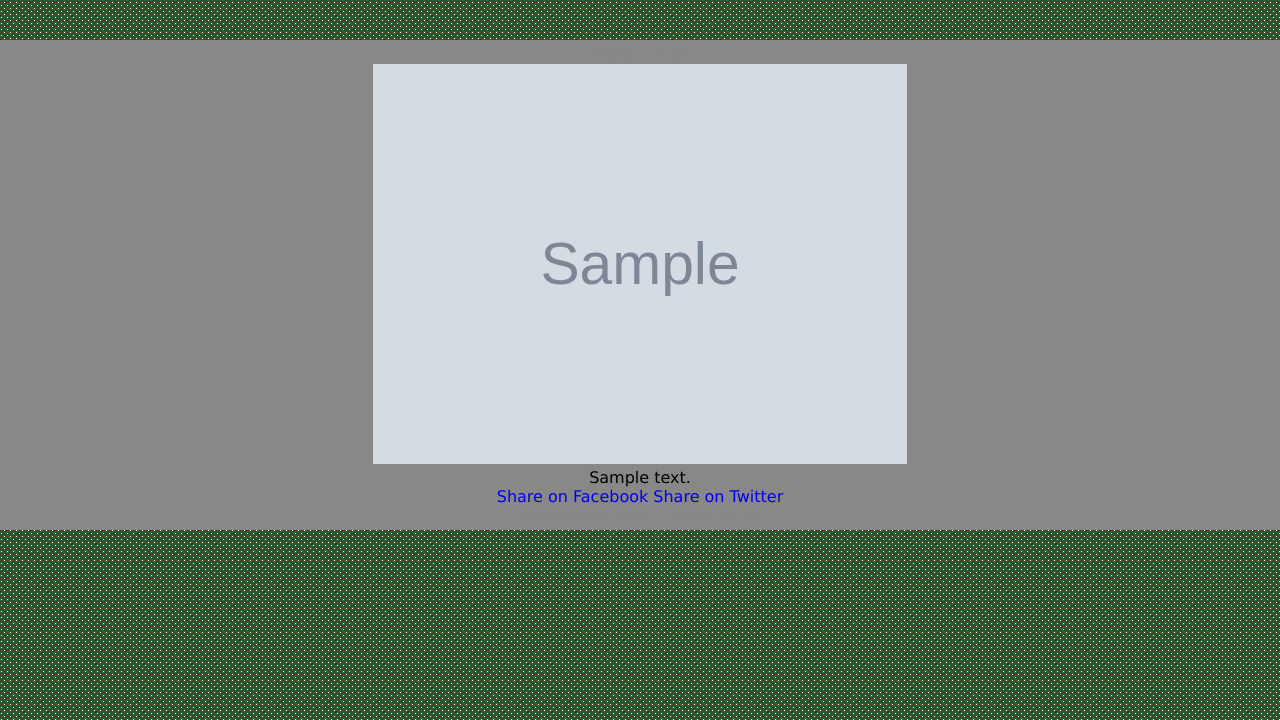
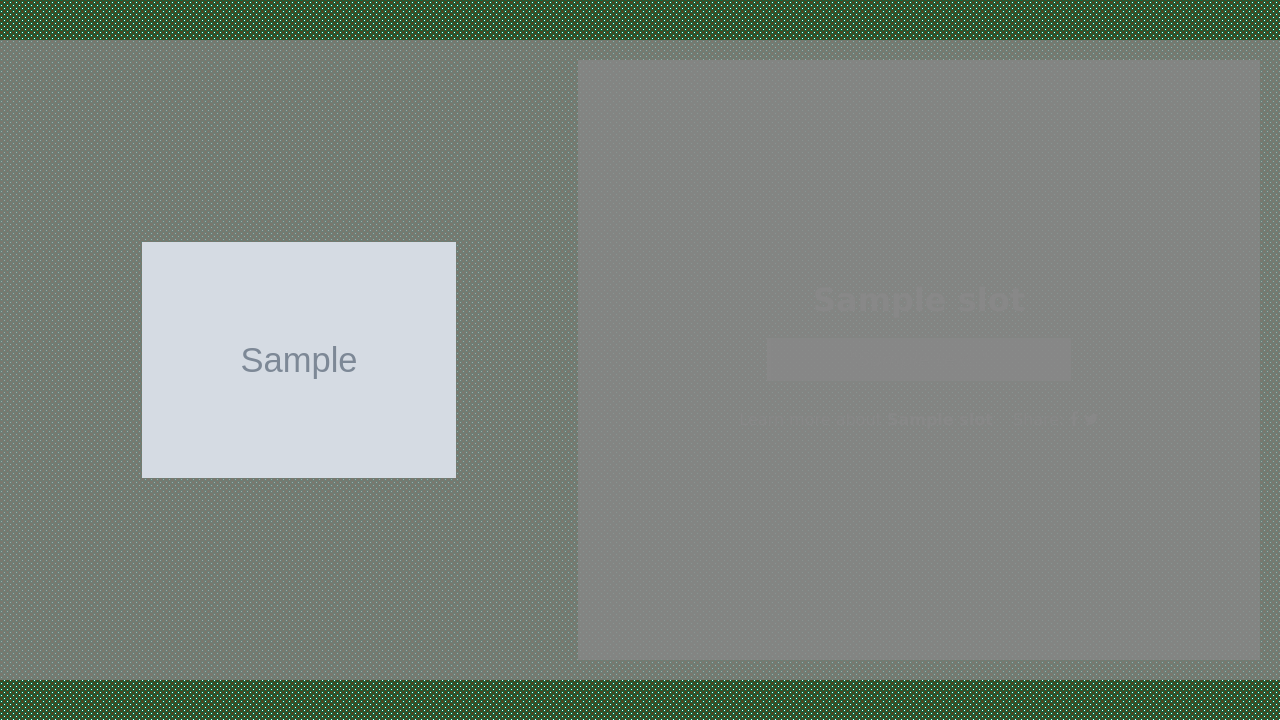
Before and after one commit to drewmtv/byteoflegacy, a Django app: a page that uses legacy/templates/legacy/layout.html in a window 1280 px wide. Shown: the part 80-800 px from the top of the page. Run offline with Django 5.2, Linux system fonts and the light colour scheme; tables that the repository leaves empty hold one stand-in row (values such as "Sample post"); grey boxes marked "Sample" are stand-in pictures.

Commit message:
Improvements: UI/UX, Improved About Me section

```diff
--- a/legacy/static/legacy/styles/main_style.css
+++ b/legacy/static/legacy/styles/main_style.css
@@ -2,7 +2,6 @@ body {
   margin: 0;
   background-color: #49451dfd;
   font-family: Verdana, Geneva, Tahoma, sans-serif;
-  /* height: 100vh; */
   display: flex;
   flex-direction: column;
 
@@ -25,10 +24,8 @@ a {
 }
 
 .block-main-content {
-  /* background-color: #C7FF4A; */
-  /* border-radius: 12px; */
-  /* height: 100%; */
-}
+    background-color: #C7FF4A;
+  }
 
 /* index.html styles */
 .bol-main-content-container {
@@ -305,11 +302,11 @@ a {
   resize: none;
 }
 
-#id_name::placeholder, #id_link::placeholder, #id_slot_number::placeholder {
+#id_name::placeholder, #id_link::placeholder {
   color: #ffffff;
 }
 
-#id_message::placeholder {
+#id_message::placeholder, #id_slot_number::placeholder {
   color: black;
 }
 
@@ -414,7 +411,7 @@ a {
   max-width: 600px;
   margin: auto;
   font-size: 1.2rem;
-  color: #ffffff;
+  color: #333;
   font-style: italic;
   font-weight: 300;
   margin-top: 1.2rem;
--- a/legacy/templates/legacy/card_info.html
+++ b/legacy/templates/legacy/card_info.html
@@ -12,34 +12,105 @@
 
   <style>
     .bol-container {
-        background-color: {{slot.front_bg_color}};
+        background-color: {{slot.front_bg_color}}bf;
+    }
+
+    .bol-fluid-container {
+        flex-grow: 1;
+    }
+
+    .bol-main-container {
+        padding: 20px;
+        display: flex;
+        height: 75vh;
+    }
+
+    .bol-about-me-icon {
+        width: 45%;
+        display: flex;
+        align-items: center;
+    }
+
+    .bol-about-me-details {
+        width: 55%;
+        background-color: {{ slot.back_bg_color }}bf;
+        color: {{ slot.back_text_color }};
+        position: relative;
+        display: flex;
+        align-items: center;
+        justify-content: center;
+    }
+
+    .bol-about-me-name {
+        font-weight: bold;
+        font-size: 2rem;
+    }
+
+    .bol-about-link {
+        display: flex;
+        justify-content: space-around;
+        margin-top: 1.2rem;
+    }
+
+    .bol-about-link div {
+        padding: 10px;
+    }
+
+    #bol-slot-link, #bol-twitter-icon, #bol-facebook-icon {
+        font-size: 1rem;
+        color: {{ slot.back_text_color }};
+    }
+
+    @media (max-width: 768px) {
+        .bol-main-container {
+            flex-direction: column;
+            justify-content: center;
+            align-items: center;
+            gap: 10px;
+        }
+
+        .bol-about-me-icon, .bol-about-me-details {
+            width: 90%;
+        }
+
+        .bol-about-link {
+            display: block;
+        }
     }
   </style>
 {% endblock %}
 
 {% block content %}
-<div class="bol-main-content-container bol-body-content">
-    <div style="color: {{slot.front_text_color}}; aspect-ratio: 1.586;width: 50%;" class="bol-container">
-        <div>{{ slot.name }}</div>
-        <img src="{{ slot.icon }}" alt="{{slot.name}} | {{ slot.slot_number }}" style="width: 100%; height: 100%; object-fit: contain;">
+<div class="bol-main-container bol-body-content">
+    <div class="bol-about-me-icon">
+        <div class="bol-photo-card">
+            <img src="{{ slot.icon }}" alt="{{ slot.name }}" class="bol-photo-card-actual">
+        </div>
     </div>
-    <div>
-        {{ slot.message }}
-    </div>
-    <a href="https://www.facebook.com/sharer/sharer.php?u={{ request.build_absolute_uri }}"
-    target="_blank"
-    rel="noopener noreferrer">
-    Share on Facebook
-    </a>
-    <a href="https://twitter.com/intent/tweet?url={{ request.build_absolute_uri }}&text=Check out this Byte of Legacy slot for {{ slot.name }}"
-    target="_blank"
-    rel="noopener noreferrer">
-    Share on Twitter
-    </a>
-    <div>
-        {% if slot.link %}
-            <a href="{{ slot.link }}" target="_blank" rel="noopener noreferrer" style="background-color: {{ slot.back_bg_color}}; color: {{ slot.back_text_color }};">Learn more about {{ slot.name }}</a>
-        {% endif %}
+    <div class="bol-about-me-details">
+        <div>
+            <div class="bol-about-me-name">
+                {{ slot.name }}
+            </div>
+            <div class="bol-about-statements bol-container" style="color: {{ slot.front_text_color }}; width: 75%; padding: 10px; position: relative;">
+                <div style="height: 100%; background-color: {{ slot.front_bg_color }}; width: 1.5%; position: absolute; top: 0; left: 0;"></div>
+                "{{ slot.message }}"
+            </div>
+            <div class="bol-about-link">
+                {% if slot.link %}
+                <div>
+                    <a href="{{ slot.link }}" target="_blank" id="bol-slot-link">Learn more about <strong>{{ slot.name }}</strong></a>
+                </div>
+                {% endif %}
+                <div>
+                    Share: <a href="https://www.facebook.com/sharer/sharer.php?u={{ request.build_absolute_uri }}"
+                        target="_blank"
+                        rel="noopener noreferrer" class="fa fa-facebook" id="bol-facebook-icon"></a> <a href="https://twitter.com/intent/tweet?url={{ request.build_absolute_uri }}&text=Check out this Byte of Legacy slot for {{ slot.name }}"
+                        target="_blank"
+                        rel="noopener noreferrer" class="fa fa-twitter" id="bol-twitter-icon"></a>
+                </div>
+            </div>
+        </div>
     </div>
 </div>
 {% endblock %}
--- a/legacy/templates/legacy/layout.html
+++ b/legacy/templates/legacy/layout.html
@@ -8,6 +8,7 @@
     <link rel="shortcut icon" href="{% static 'legacy/favicon/byte of legacy copy.png' %}" type="image/x-icon">
     <link rel="stylesheet" href="{% static 'legacy/styles/main_style.css' %}">
     <link href="https://fonts.googleapis.com/icon?family=Material+Icons" rel="stylesheet">
+    <link rel="stylesheet" href="https://cdnjs.cloudflare.com/ajax/libs/font-awesome/4.7.0/css/font-awesome.min.css">
     {% block extra_heads %}{% endblock %}
 
     <style>
```
Also changed, not shown: legacy/templates/legacy/index.html (+7 -0 lines).
